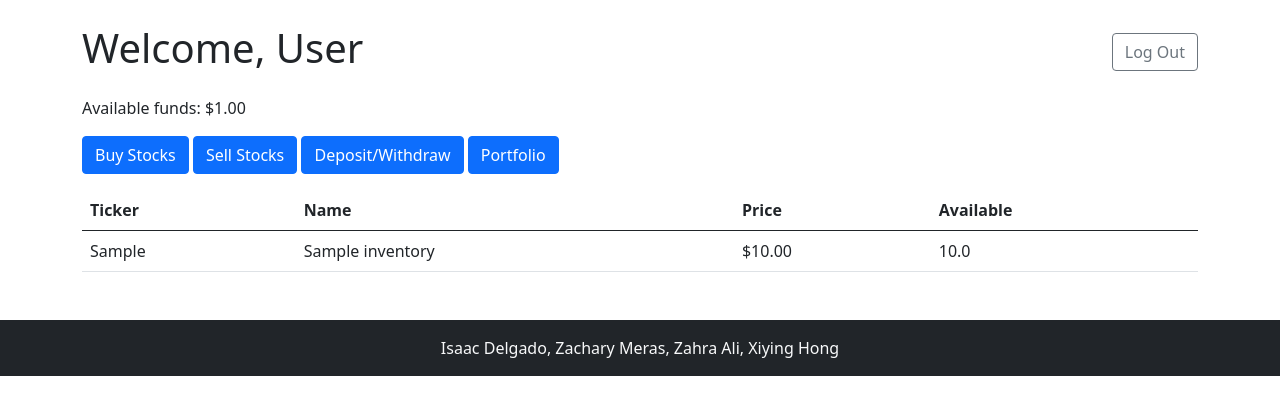
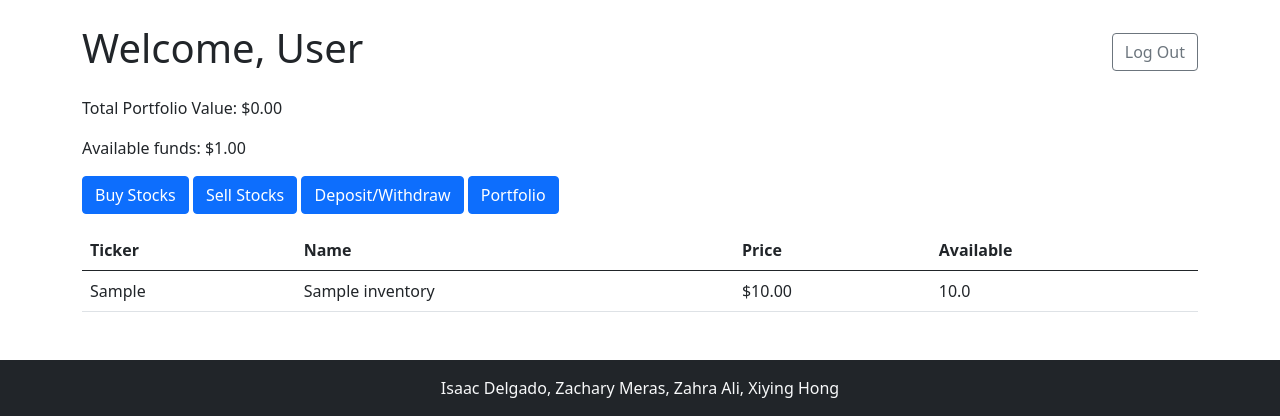
Before and after one commit to StrigonsAce/IFT-401-Capstone, a Flask app: template templates/home.html in a window 1280 px wide. Shown: the part 56-476 px from the top of the page. Run offline with Flask 3, Linux system fonts and the light colour scheme; the template is opened without the code that fills it: values that come from a table or form of the project are taken from there, others are empty; tables that the repository leaves empty hold one stand-in row (values such as "Sample post").

Commit message:
added total portfolio value to home page

```diff
--- a/templates/home.html
+++ b/templates/home.html
@@ -8,6 +8,7 @@
         <button type="submit" class="btn btn-outline-secondary">Log Out</button>
     </form>
 </div>
+<p>Total Portfolio Value: ${{ "%.2f"|format(total_value) }}</p>
 <p>Available funds: ${{ "%.2f"|format(customer.availableFunds) }}</p>
 <a href="{{ url_for('buy') }}" class="btn btn-primary mb-3">Buy Stocks</a>
 <a href="{{ url_for('sell') }}" class="btn btn-primary mb-3">Sell Stocks</a>
```
